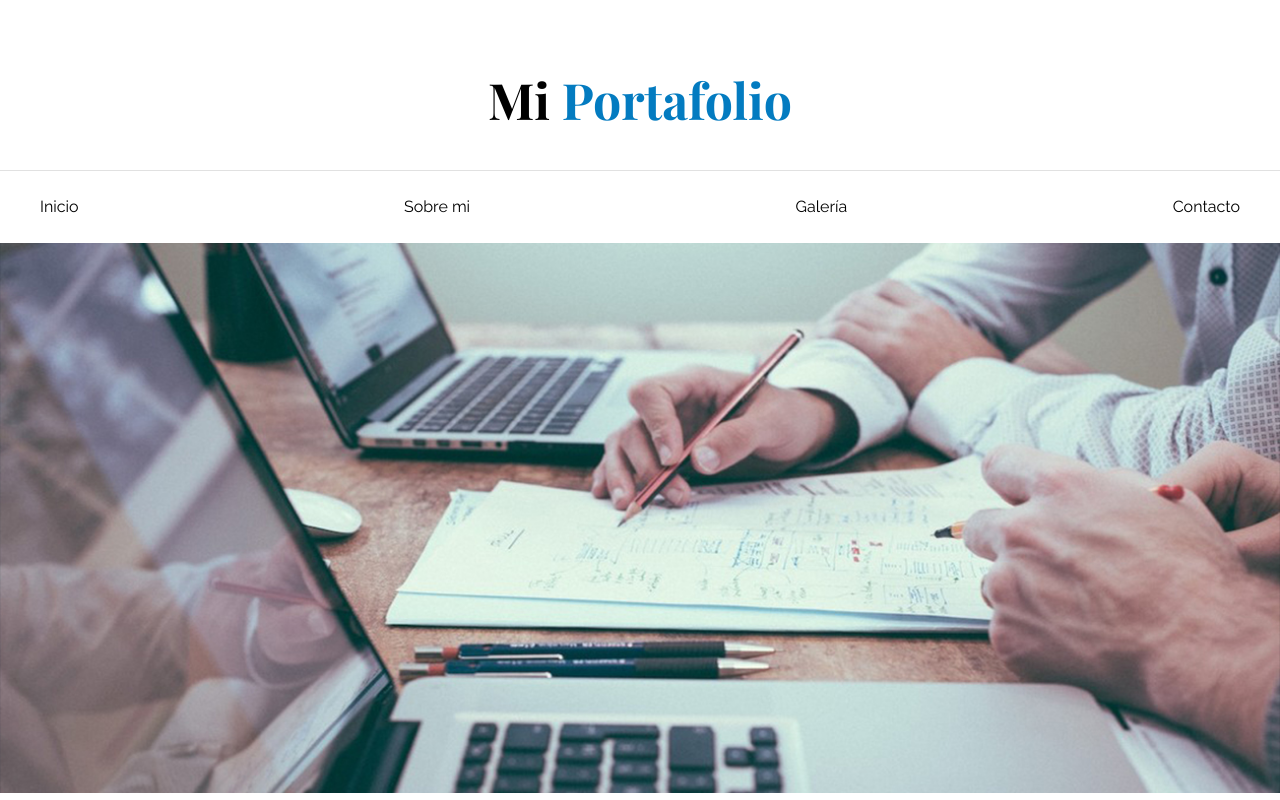
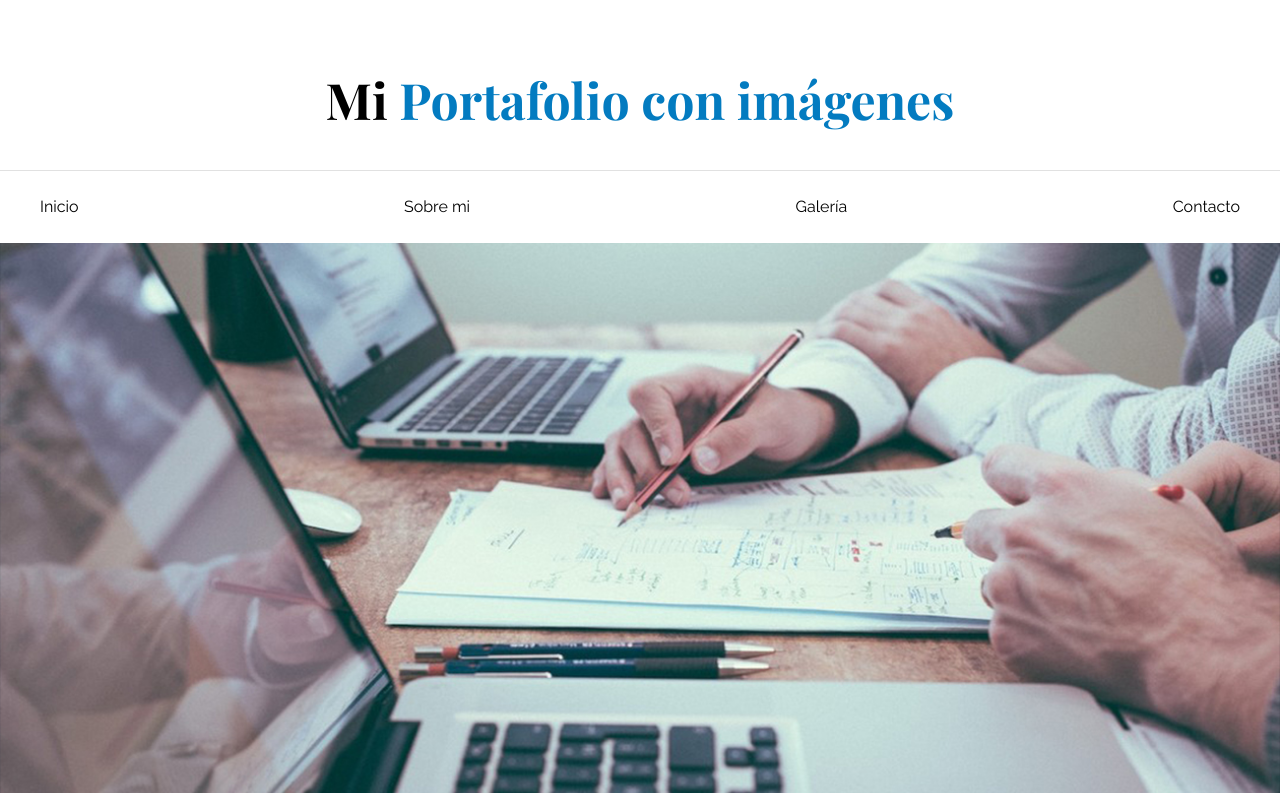
Before and after one commit to Hanni2022/cv, a plain HTML site: page index.html in a window 1280 px wide. Shown: the top 800 px of the page. Drawn offline with nearby package versions, Linux system fonts and the light colour scheme.

Commit message:
cambio titulo

```diff
--- a/index.html
+++ b/index.html
@@ -13,7 +13,7 @@
 </head>
 <body>
     <header>
-        <h1 class="nombre-sitio">Mi <span> Portafolio </span></h1>
+        <h1 class="nombre-sitio">Mi <span> Portafolio con imágenes </span></h1>
     </header>
 
     <div class="contenedor-navegacion">
```
